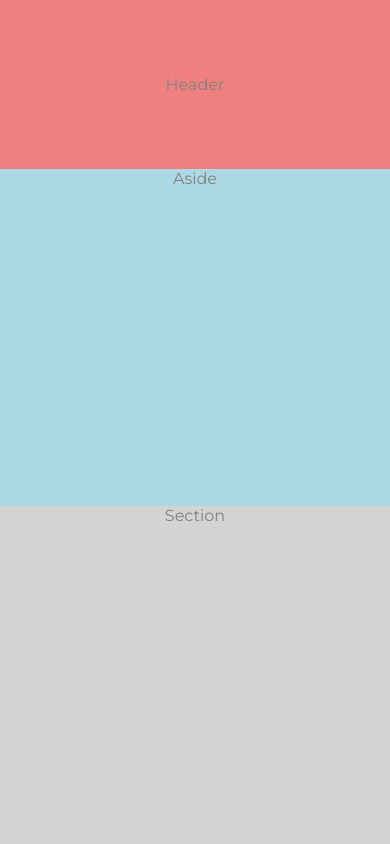
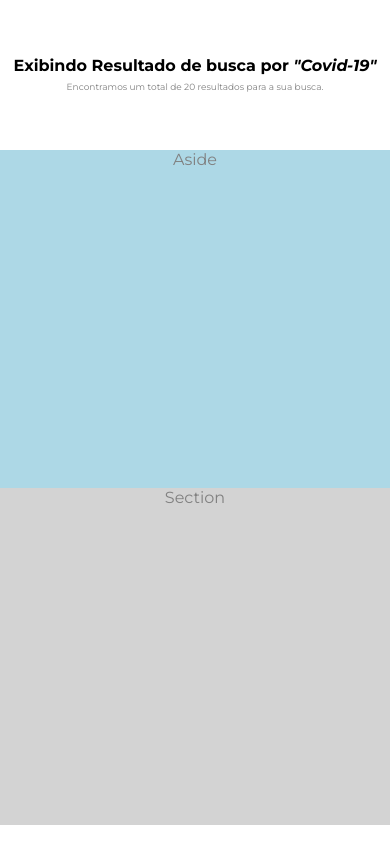
Before and after one commit to Lucianocbarbosa/testeDesafio, an Angular app: page / in a window 390 px wide. Built offline with nearby package versions, Linux system fonts and the light colour scheme.

Commit message:
Criação do componente searchArea

```diff
--- a/src/app/app.component.css
+++ b/src/app/app.component.css
@@ -1,10 +1,10 @@
 header {
   display: flex;
   width: 100%;
-  height: 20vh;
-  background-color: lightcoral;
+  height: 150px;
   align-items: center;
   justify-content: center;
+  text-align: center;
 }
 
 main {
--- a/src/app/app.component.html
+++ b/src/app/app.component.html
@@ -1,5 +1,5 @@
 <header>
-  <p>Header</p>
+  <app-search-area></app-search-area>
 </header>
 
 <main>
--- a/src/app/app.module.ts
+++ b/src/app/app.module.ts
@@ -3,10 +3,12 @@ import { BrowserModule } from '@angular/platform-browser';
 
 import { AppRoutingModule } from './app-routing.module';
 import { AppComponent } from './app.component';
+import { SearchAreaComponent } from './components/search-area/search-area.component';
 
 @NgModule({
   declarations: [
-    AppComponent
+    AppComponent,
+    SearchAreaComponent
   ],
   imports: [
     BrowserModule,
--- /dev/null
+++ b/src/app/components/search-area/search-area.component.css
@@ -0,0 +1,29 @@
+h2 {
+  color: black;
+}
+
+span {
+  font-size: small;
+}
+
+em {
+  color: black;
+}
+
+@media screen and (max-width: 600px) {
+  h2 {
+    font-size: 21px;
+  }
+  span {
+    font-size: xx-small;
+  }
+}
+
+@media screen and (max-width: 500px) {
+  h2 {
+    font-size: 100%;
+  }
+  span {
+    font-size: xx-small;
+  }
+}
--- /dev/null
+++ b/src/app/components/search-area/search-area.component.html
@@ -0,0 +1,2 @@
+<h2>Exibindo Resultado de busca por <em>"Covid-19"</em></h2>
+<span>Encontramos um total de 20 resultados para a sua busca.</span>
--- /dev/null
+++ b/src/app/components/search-area/search-area.component.ts
@@ -0,0 +1,15 @@
+import { Component, OnInit } from '@angular/core';
+
+@Component({
+  selector: 'app-search-area',
+  templateUrl: './search-area.component.html',
+  styleUrls: ['./search-area.component.css']
+})
+export class SearchAreaComponent implements OnInit {
+
+  constructor() { }
+
+  ngOnInit(): void {
+  }
+
+}
```
Also changed, not shown: 1 other file (tests, documents, lock files or other folders).
